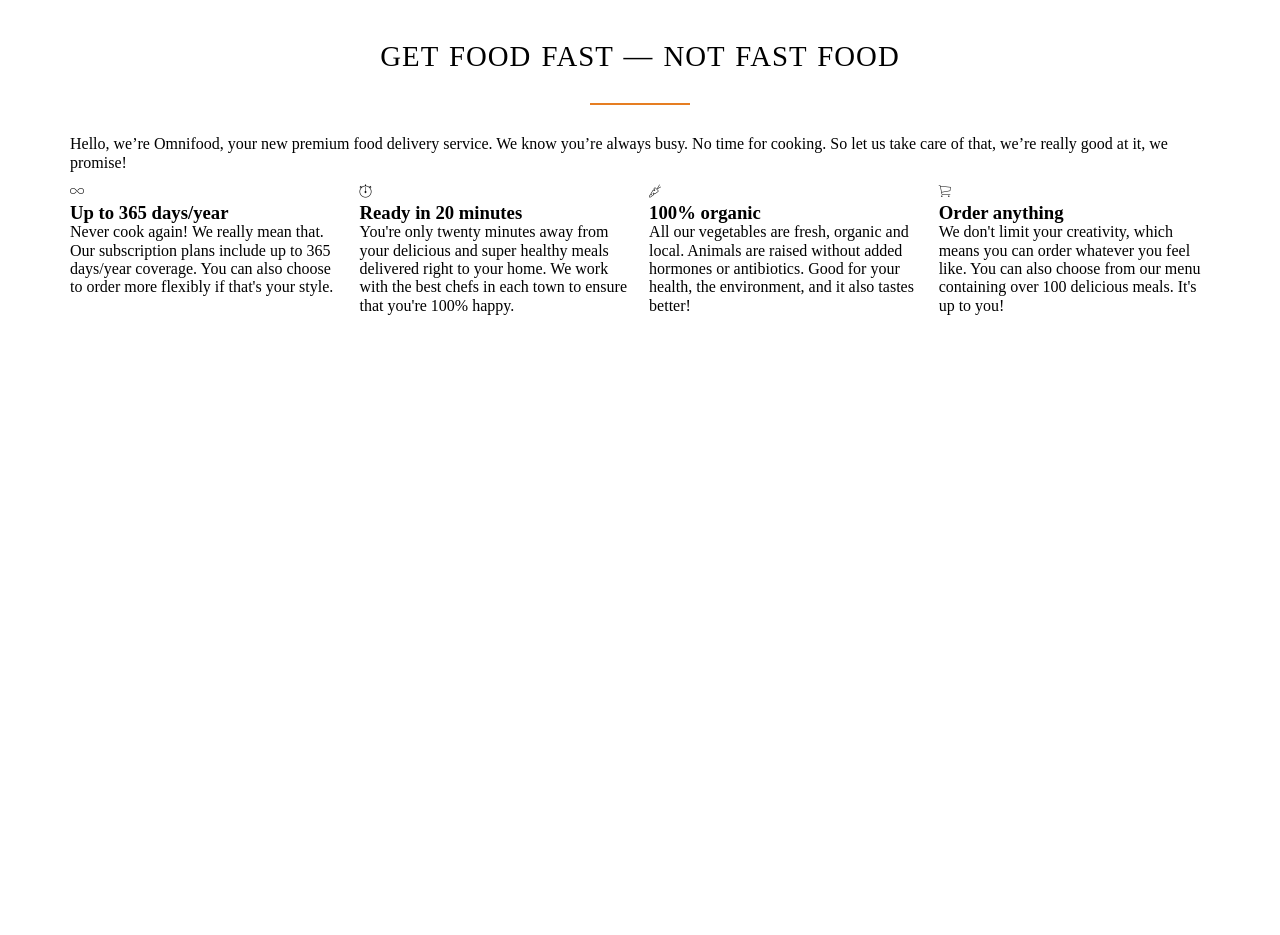
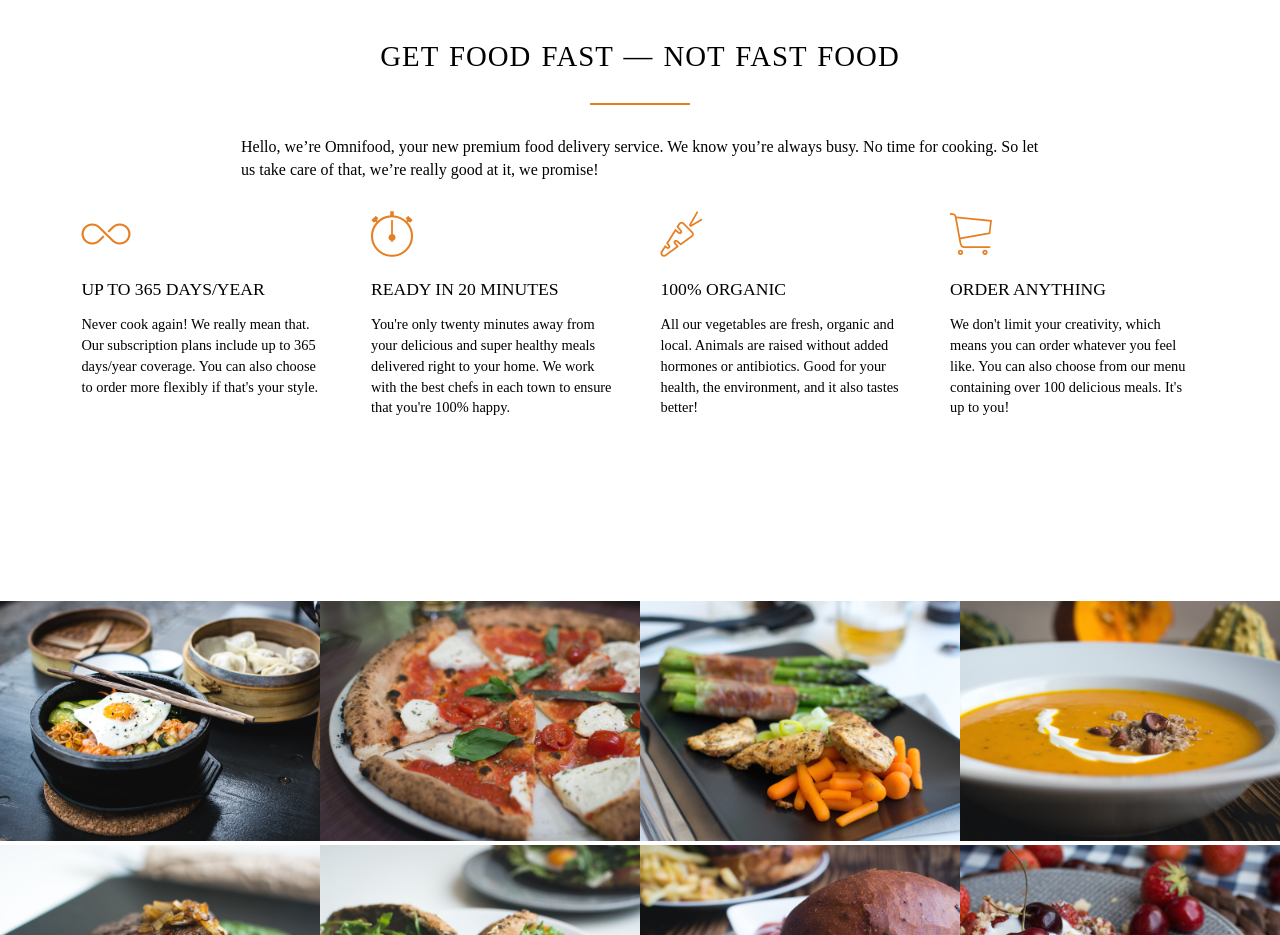
Before and after one commit to alanderos/omnifood, a plain HTML site: page index.html in a window 1280 px wide. Shown: the part 840-1775 px from the top of the page. Before the commit the page ends 1247 px from the top, so only its background shows below. Drawn offline with Linux system fonts and the light colour scheme; files whose address does not match are found by name.

Commit message:
building favorite meals part 1 ended

```diff
--- a/index.html
+++ b/index.html
@@ -53,29 +53,29 @@
                 </p>
             </div>
             <div class="row">
-                <div class="col span-1-of-4">
-                    <i class="ion-ios-infinite-outline"></i>
+                <div class="col span-1-of-4 box">
+                    <i class="ion-ios-infinite-outline icon-big"></i>
                     <h3>Up to 365 days/year</h3>
                     <p>
                         Never cook again! We really mean that. Our subscription plans include up to 365 days/year coverage. You can also choose to order more flexibly if that's your style.
                     </p>
                 </div>
-                <div class="col span-1-of-4">
-                    <i class="ion-ios-stopwatch-outline"></i>
+                <div class="col span-1-of-4 box">
+                    <i class="ion-ios-stopwatch-outline icon-big"></i>
                     <h3>Ready in 20 minutes</h3>
                     <p>
                         You're only twenty minutes away from your delicious and super healthy meals delivered right to your home. We work with the best chefs in each town to ensure that you're 100% happy.
                     </p>
                 </div>
-                <div class="col span-1-of-4">
-                    <i class="ion-ios-nutrition-outline"></i>
+                <div class="col span-1-of-4 box">
+                    <i class="ion-ios-nutrition-outline icon-big "></i>
                     <h3>100% organic</h3>
                     <p>
                         All our vegetables are fresh, organic and local. Animals are raised without added hormones or antibiotics. Good for your health, the environment, and it also tastes better!
                         </p>
                 </div>
-                <div class="col span-1-of-4">
-                    <i class="ion-ios-cart-outline"></i>
+                <div class="col span-1-of-4 box">
+                    <i class="ion-ios-cart-outline icon-big"></i>
                     <h3>Order anything</h3>
                     <p>
                         We don't limit your creativity, which means you can order whatever you feel like. You can also choose from our menu containing over 100 delicious meals. It's up to you!
@@ -83,5 +83,52 @@
                 </div>
             </div>
         </section>
+        <section class="section-meals">
+            <ul class="meals-showcase">
+                <li>
+                    <figure class="meal-photo">
+                        <img src="resources/img/1.jpg" alt="Korean bibimbap with egg and vegetables">
+                    </figure>
+                </li>
+                <li>
+                    <figure class="meal-photo">
+                        <img src="resources/img/2.jpg" alt="Simple italian pizza with cherry tomatoes">
+                    </figure>
+                </li>
+                <li>
+                    <figure class="meal-photo">
+                        <img src="resources/img/3.jpg" alt="Chicken breast steak with vegetables">
+                    </figure>
+                </li>
+                <li>
+                    <figure class="meal-photo">
+                        <img src="resources/img/4.jpg" alt="Autumn pumpkin soup">
+                    </figure>
+                </li>
+            </ul>
+
+            <ul class="meals-showcase">
+                <li>
+                    <figure class="meal-photo">
+                        <img src="resources/img/5.jpg" alt="Paleo beef steak with vegetables">
+                    </figure>
+                </li>
+                <li>
+                    <figure class="meal-photo">
+                        <img src="resources/img/6.jpg" alt="Healthy baguette with egg and vegetables">
+                    </figure>
+                </li>
+                <li>
+                    <figure class="meal-photo">
+                        <img src="resources/img/7.jpg" alt="Burger with cheddar and bacon">
+                    </figure>
+                </li>
+                <li>
+                    <figure class="meal-photo">
+                        <img src="resources/img/8.jpg" alt="Granola with cherries and strawberries">
+                    </figure>
+                </li>
+            </ul>
+        </section>
     </body>
 </html>
--- a/resources/css/style.css
+++ b/resources/css/style.css
@@ -24,7 +24,6 @@
 /*REUSABLE COMPONENTS*/
 /*-----------------------------------------*/
 
-
 .row{
     max-width: 1140px;
     margin: 0 auto;
@@ -34,12 +33,13 @@
     padding: 80px 0;
 }
 
-/*------ HEADINGS ------*/
+.box{
+    padding: 1%
+}
 
-h1,h2{
+h1,h2,h3{
     font-weight: 300;
     text-transform: uppercase;
-    letter-spacing: 1px;
 }
 
 h1{
@@ -48,6 +48,7 @@
     color:#fff;
     font-size:240%;
     word-spacing:4px;
+    letter-spacing: 1px;
 }
 
 h2{
@@ -55,6 +56,12 @@
     word-spacing: 2px;
     text-align: center;
     margin-bottom: 30px;
+    letter-spacing: 1px;
+}
+
+h3{
+    font-size: 110%;
+    margin-bottom: 15px;
 }
 
 
@@ -71,10 +78,26 @@
 /*------ PARAGRAPHS ------*/
 
 .long-copy{
-
+    line-height: 145%;
+    width: 70%;
+    margin-left: 15%;
 }
 
-/*------ BURRONS ------*/
+.box p{
+    font-size: 90%;
+    line-height: 145%;
+}
+
+/*------ ICONS ------*/
+
+.icon-big{
+    font-size: 350%;
+    display: block;
+    color: #e67e22;
+    margin-bottom: 10px;
+}
+
+/*------ BUTTONS ------*/
 
 .btn:link,
 .btn:visited{
@@ -174,3 +197,29 @@
     border-bottom:2px solid #e67e22;
 
 }
+
+/*-----------------------------------------*/
+/*MEALS*/
+/*-----------------------------------------*/
+
+
+.meals-showcase{
+    list-style: none;
+    width: 100%
+}
+
+.meals-showcase li{
+    display: block;
+    float: left;
+    width: 25%;
+}
+
+.meal-photo{
+    width: 100%;
+    margin:0;
+}
+
+.meal-photo img{
+    width: 100%;
+    height: auto;
+}
```
